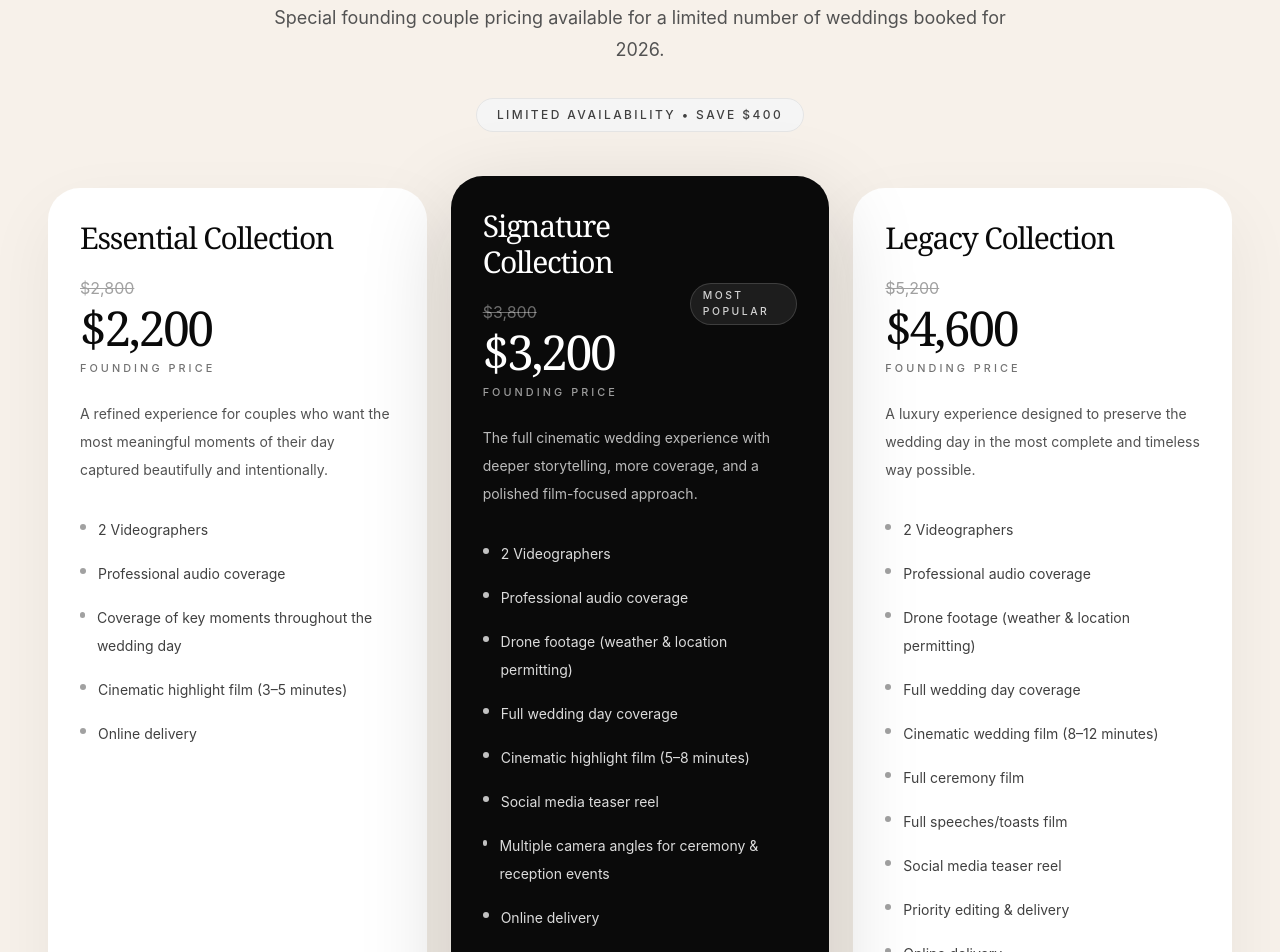
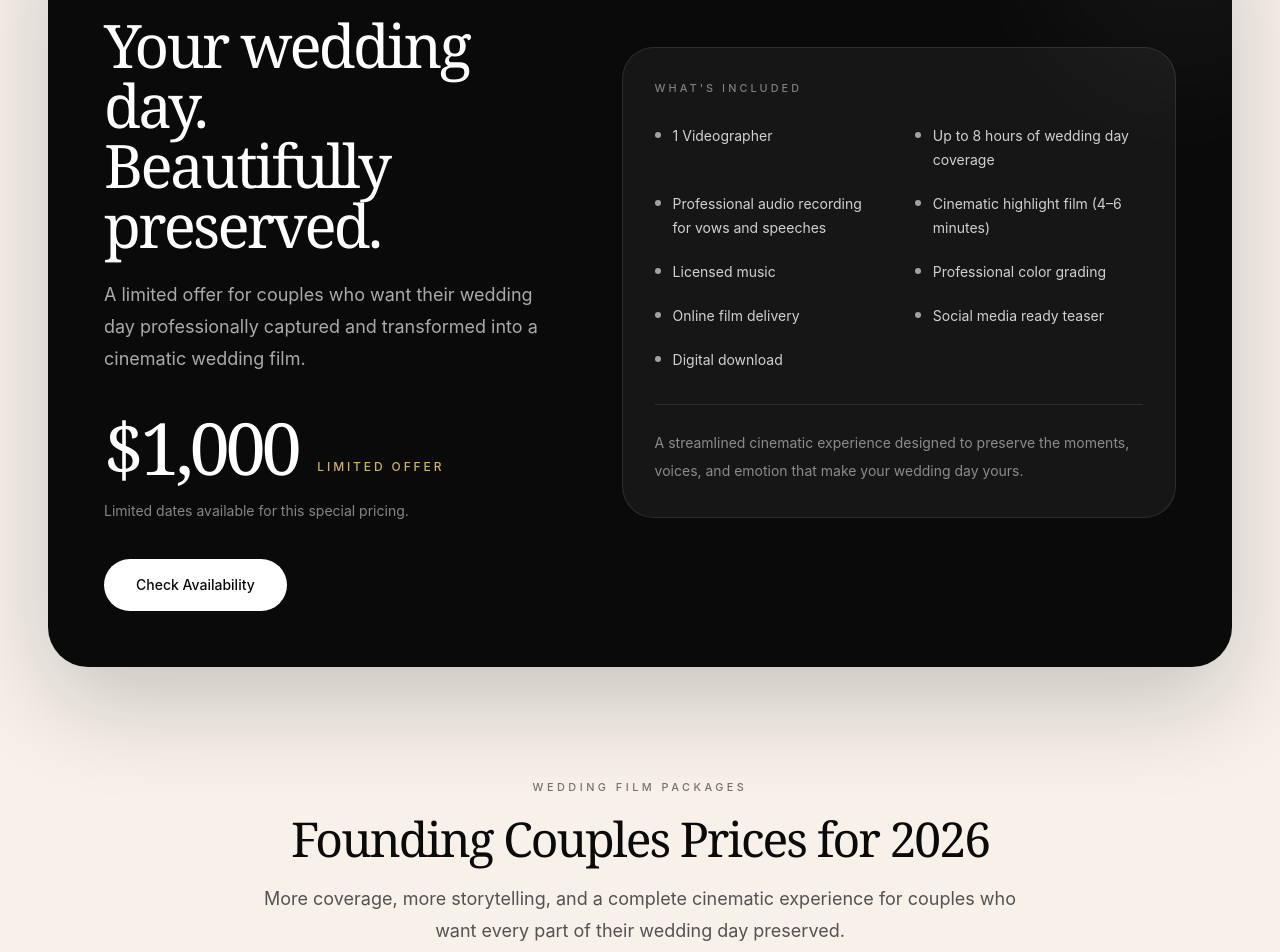
Before and after one commit to myers-jam/kairos-collective, a React (Vite) app: page /weddings in a window 1280 px wide. Shown: the part 3520-4472 px from the top of the page. Built offline with nearby package versions, Linux system fonts and the light colour scheme.

Commit message:
Added special offer

```diff
--- a/src/components/PricingSection.jsx
+++ b/src/components/PricingSection.jsx
@@ -19,7 +19,7 @@ const packages = [
     originalPrice: '$3,800',
     foundingPrice: '$3,200',
     description:
-      'The full cinematic wedding experience with deeper storytelling, more coverage, and a polished film-focused approach.',
+      'The full cinematic wedding experience with deeper storytelling, more coverage, and a polished film focused approach.',
     features: [
       '2 Videographers',
       'Professional audio coverage',
@@ -45,20 +45,112 @@ const packages = [
       'Full wedding day coverage',
       'Cinematic wedding film (8–12 minutes)',
       'Full ceremony film',
-      'Full speeches/toasts film',
+      'Full speeches and toasts film',
       'Social media teaser reel',
-      'Priority editing & delivery',
+      'Priority editing and delivery',
       'Online delivery',
     ],
     featured: false,
   },
 ]
 
+const specialFeatures = [
+  '1 Videographer',
+  'Up to 8 hours of wedding day coverage',
+  'Professional audio recording for vows and speeches',
+  'Cinematic highlight film (4–6 minutes)',
+  'Licensed music',
+  'Professional color grading',
+  'Online film delivery',
+  'Social media ready teaser',
+  'Digital download',
+]
+
 function PricingSection() {
   return (
-    <section id="pricing" className="px-6 py-24 sm:px-8 sm:py-32 lg:px-12">
+    <section
+      id="pricing"
+      className="px-6 py-24 sm:px-8 sm:py-32 lg:px-12"
+    >
       <div className="mx-auto max-w-7xl">
-        <div className="mx-auto max-w-3xl text-center">
+
+        {/* End of Year Special */}
+        <div className="relative overflow-hidden rounded-[2.5rem] bg-neutral-950 px-7 py-10 text-white shadow-[0_35px_100px_rgba(15,15,15,0.2)] sm:px-10 sm:py-12 lg:px-14 lg:py-14">
+
+          <div className="pointer-events-none absolute right-0 top-0 h-72 w-72 translate-x-1/3 -translate-y-1/3 rounded-full bg-white/[0.04] blur-3xl" />
+
+          <div className="relative">
+            <div className="flex flex-col gap-10 lg:grid lg:grid-cols-[0.9fr_1.1fr] lg:items-center lg:gap-16">
+
+              <div>
+                <div className="inline-flex rounded-full border border-white/15 bg-white/[0.06] px-4 py-2 text-[0.65rem] font-medium uppercase tracking-[0.28em] text-white/75">
+                  End of Year Special
+                </div>
+
+                <h2 className="mt-7 max-w-xl font-serif text-4xl tracking-[-0.045em] text-white sm:text-5xl lg:text-6xl">
+                  Your wedding day.
+                  <br />
+                  Beautifully preserved.
+                </h2>
+
+                <p className="mt-6 max-w-lg text-base leading-8 text-white/65 sm:text-lg">
+                  A limited offer for couples who want their wedding day
+                  professionally captured and transformed into a cinematic
+                  wedding film.
+                </p>
+
+                <div className="mt-9 flex flex-wrap items-end gap-x-5 gap-y-2">
+                  <span className="font-serif text-6xl tracking-[-0.06em] text-white sm:text-7xl">
+                    $1,000
+                  </span>
+
+                  <span className="pb-2 text-xs font-medium uppercase tracking-[0.24em] text-[#d4af67]">
+  Limited Offer
+</span>
+                </div>
+
+                <p className="mt-4 text-sm leading-6 text-white/50">
+                  Limited dates available for this special pricing.
+                </p>
+
+                <a
+                  href="#inquire"
+                  className="mt-9 inline-flex items-center justify-center rounded-full bg-white px-8 py-4 text-sm font-medium text-neutral-950 transition duration-300 hover:bg-neutral-200"
+                >
+                  Check Availability
+                </a>
+              </div>
+
+              <div className="rounded-[2rem] border border-white/10 bg-white/[0.05] p-6 sm:p-8">
+                <p className="text-[0.68rem] font-medium uppercase tracking-[0.28em] text-white/45">
+                  What's Included
+                </p>
+
+                <ul className="mt-7 grid gap-x-8 gap-y-5 sm:grid-cols-2">
+                  {specialFeatures.map((feature) => (
+                    <li
+                      key={feature}
+                      className="flex items-start gap-3 text-sm leading-6 text-white/80"
+                    >
+                      <span className="mt-2 h-1.5 w-1.5 shrink-0 rounded-full bg-white/60" />
+                      <span>{feature}</span>
+                    </li>
+                  ))}
+                </ul>
+
+                <div className="mt-8 border-t border-white/10 pt-6">
+                  <p className="text-sm leading-7 text-white/50">
+  A streamlined cinematic experience designed to preserve the
+  moments, voices, and emotion that make your wedding day yours.
+</p>
+                </div>
+              </div>
+            </div>
+          </div>
+        </div>
+
+        {/* Standard Collections */}
+        <div className="mx-auto mt-28 max-w-3xl text-center">
           <p className="text-[0.68rem] font-medium uppercase tracking-[0.32em] text-neutral-500">
             Wedding Film Packages
           </p>
@@ -68,12 +160,13 @@ function PricingSection() {
           </h2>
 
           <p className="mt-5 text-base leading-8 text-neutral-600 sm:text-lg">
-            Special founding couple pricing available for a limited number of
-            weddings booked for 2026.
+            More coverage, more storytelling, and a complete cinematic
+            experience for couples who want every part of their wedding day
+            preserved.
           </p>
 
           <div className="mt-8 inline-flex rounded-full border border-neutral-200 bg-neutral-100 px-5 py-2 text-xs font-medium uppercase tracking-[0.2em] text-neutral-700">
-            Limited Availability • Save $400
+            Limited Availability • Save $600
           </div>
         </div>
 
@@ -88,7 +181,7 @@ function PricingSection() {
               }`}
             >
               <div>
-                <div className="flex items-center justify-between gap-4">
+                <div className="flex items-start justify-between gap-4">
                   <div>
                     <h3
                       className={`font-serif text-3xl tracking-[-0.04em] ${
@@ -130,7 +223,7 @@ function PricingSection() {
                   </div>
 
                   {pkg.featured ? (
-                    <span className="rounded-full border border-white/15 bg-white/8 px-3 py-1 text-[0.65rem] font-medium uppercase tracking-[0.24em] text-white/80">
+                    <span className="shrink-0 rounded-full border border-white/15 bg-white/[0.08] px-3 py-1 text-[0.65rem] font-medium uppercase tracking-[0.24em] text-white/80">
                       Most Popular
                     </span>
                   ) : null}
@@ -138,7 +231,7 @@ function PricingSection() {
 
                 <p
                   className={`mt-6 max-w-sm text-sm leading-7 ${
-                    pkg.featured ? 'text-white/72' : 'text-neutral-600'
+                    pkg.featured ? 'text-white/70' : 'text-neutral-600'
                   }`}
                 >
                   {pkg.description}
@@ -146,13 +239,13 @@ function PricingSection() {
 
                 <ul
                   className={`mt-8 space-y-4 text-sm leading-7 ${
-                    pkg.featured ? 'text-white/86' : 'text-neutral-700'
+                    pkg.featured ? 'text-white/85' : 'text-neutral-700'
                   }`}
                 >
                   {pkg.features.map((feature) => (
                     <li key={feature} className="flex items-start gap-3">
                       <span
-                        className={`mt-2 h-1.5 w-1.5 rounded-full ${
+                        className={`mt-2 h-1.5 w-1.5 shrink-0 rounded-full ${
                           pkg.featured ? 'bg-white/75' : 'bg-neutral-400'
                         }`}
                       />
@@ -165,14 +258,14 @@ function PricingSection() {
 
               <div className="mt-10 pt-2">
                 <a
-                  href="#inquire"
+                  href="#contact"
                   className={`inline-flex w-full items-center justify-center rounded-full px-6 py-3.5 text-sm font-medium transition duration-300 ${
                     pkg.featured
                       ? 'bg-white text-neutral-950 hover:bg-neutral-200'
                       : 'border border-neutral-300 bg-transparent text-neutral-900 hover:border-neutral-950 hover:bg-neutral-950 hover:text-white'
                   }`}
                 >
-                  Capture you day
+                  Check Availability
                 </a>
               </div>
             </article>
```
